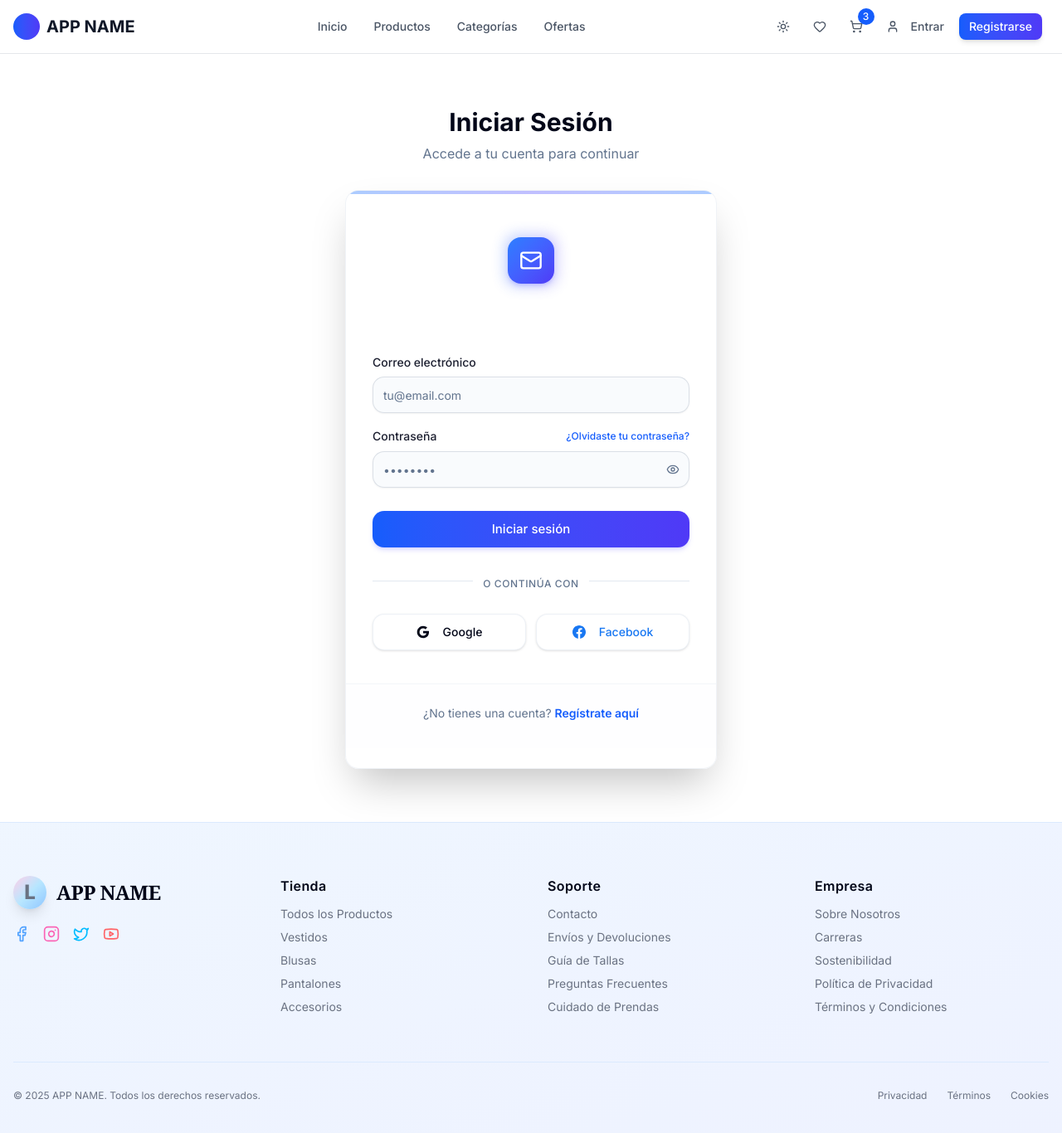
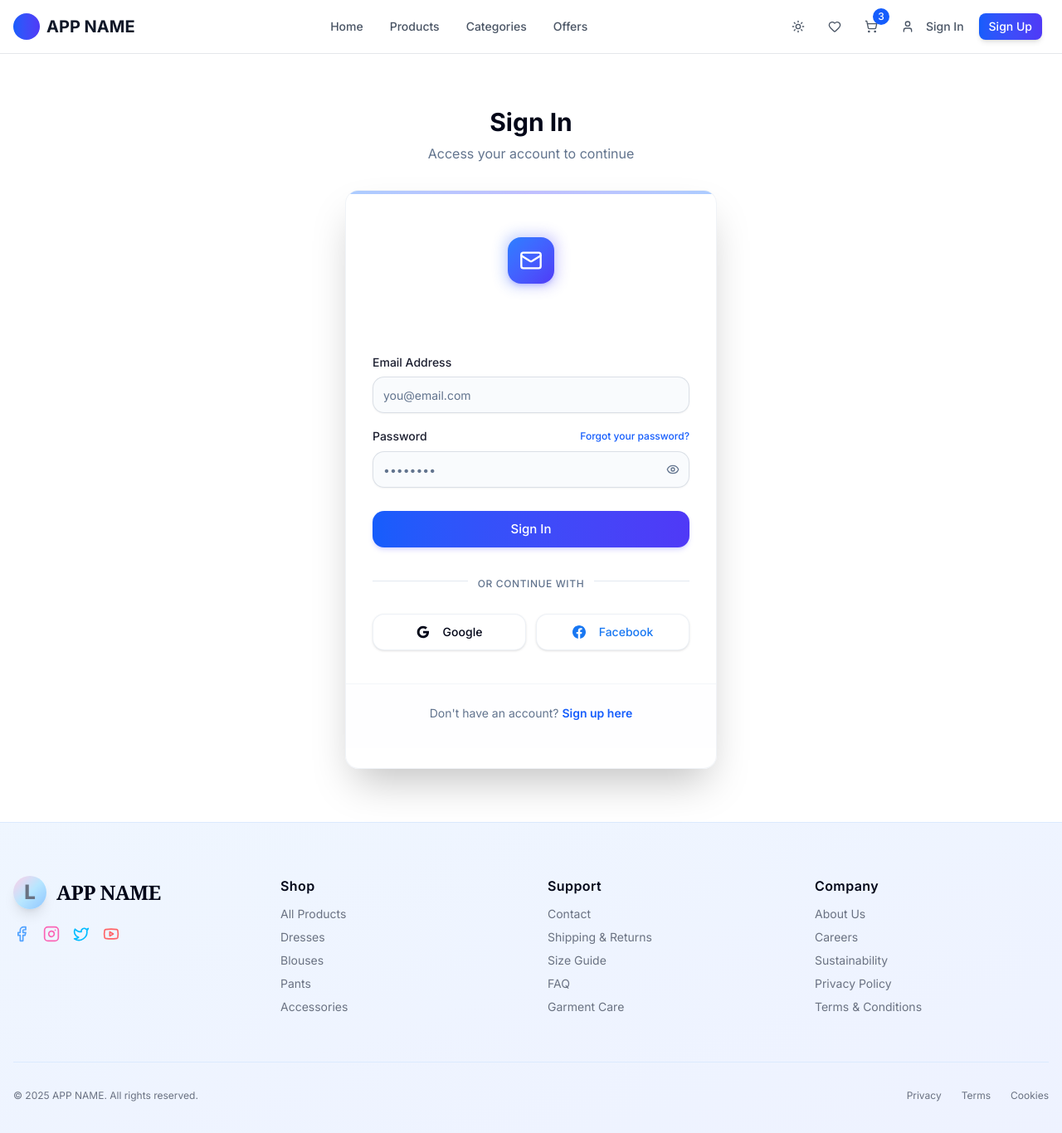
Before and after one commit to myajure-portfolio/ecommerce-nextjs, a Next.js app: page /sign-in in a window 1280 px wide. Shown: the top 1366 px of the page at 83% size. Built offline with nearby package versions, Linux system fonts and the light colour scheme; no server answers.

Commit message:
Translate UI text from Spanish to English

```diff
--- a/src/app/(auth)/sign-in/LoginForm.tsx
+++ b/src/app/(auth)/sign-in/LoginForm.tsx
@@ -56,12 +56,12 @@ export const LoginForm = () => {
           <form onSubmit={handleSubmit} className="space-y-5">
             <div className="space-y-2.5">
               <Label htmlFor="email" className="font-medium text-foreground/90">
-                Correo electrónico
+                Email Address
               </Label>
               <Input
                 id="email"
                 type="email"
-                placeholder="tu@email.com"
+                placeholder="you@email.com"
                 value={formData.email}
                 onChange={e => setFormData({ ...formData, email: e.target.value })}
                 required
@@ -71,13 +71,13 @@ export const LoginForm = () => {
             <div className="space-y-2.5">
               <div className="flex items-center justify-between">
                 <Label htmlFor="password" className="font-medium text-foreground/90">
-                  Contraseña
+                  Password
                 </Label>
                 <Link
                   href="/forgot-password"
                   className="text-xs font-medium text-blue-600 hover:text-blue-500 transition-colors"
                 >
-                  ¿Olvidaste tu contraseña?
+                  Forgot your password?
                 </Link>
               </div>
               <div className="relative">
@@ -107,7 +107,7 @@ export const LoginForm = () => {
                 type="submit"
                 className="w-full h-11 bg-linear-to-r from-blue-600 to-indigo-600 hover:from-blue-500 hover:to-indigo-500 text-white shadow-md shadow-indigo-500/20 transition-all duration-300 hover:shadow-lg hover:shadow-indigo-500/40 hover:-translate-y-0.5 rounded-xl font-medium text-[15px] cursor-pointer"
               >
-                Iniciar sesión
+                Sign In
               </Button>
             </div>
           </form>
@@ -118,7 +118,7 @@ export const LoginForm = () => {
             </div>
             <div className="relative flex justify-center text-xs uppercase">
               <span className="bg-card px-3 text-muted-foreground font-medium tracking-wider">
-                O continúa con
+                Or continue with
               </span>
             </div>
           </div>
@@ -161,12 +161,12 @@ export const LoginForm = () => {
         </CardContent>
         <CardFooter className="flex flex-col space-y-4 pt-2 pb-8 bg-muted/10 border-t border-border/40 mt-2">
           <div className="text-center text-[14px] text-muted-foreground">
-            ¿No tienes una cuenta?{' '}
+            Don't have an account?{' '}
             <Link
               href="/sign-up"
               className="text-blue-600 hover:text-blue-700 hover:underline font-semibold transition-colors"
             >
-              Regístrate aquí
+              Sign up here
             </Link>
           </div>
         </CardFooter>
--- a/src/app/(auth)/sign-in/page.tsx
+++ b/src/app/(auth)/sign-in/page.tsx
@@ -4,8 +4,8 @@ const LoginPage = () => {
   return (
     <div className="max-w-md mx-auto">
       <div className="text-center mb-8">
-        <h1 className="text-3xl font-bold text-foreground mb-2">Iniciar Sesión</h1>
-        <p className="text-muted-foreground">Accede a tu cuenta para continuar</p>
+        <h1 className="text-3xl font-bold text-foreground mb-2">Sign In</h1>
+        <p className="text-muted-foreground">Access your account to continue</p>
       </div>
       <LoginForm />
     </div>
--- a/src/components/shared/footer/index.tsx
+++ b/src/components/shared/footer/index.tsx
@@ -36,31 +36,31 @@ export const Footer = () => {
 
           {/* Shop */}
           <div>
-            <h3 className="font-semibold mb-3 tracking-wide">Tienda</h3>
+            <h3 className="font-semibold mb-3 tracking-wide">Shop</h3>
             <ul className="space-y-2 text-sm">
               <li>
                 <Link href="/#" className="text-gray-500 hover:text-blue-700 transition-colors">
-                  Todos los Productos
+                  All Products
                 </Link>
               </li>
               <li>
                 <Link href="/#" className="text-gray-500 hover:text-blue-700 transition-colors">
-                  Vestidos
+                  Dresses
                 </Link>
               </li>
               <li>
                 <Link href="/#" className="text-gray-500 hover:text-blue-700 transition-colors">
-                  Blusas
+                  Blouses
                 </Link>
               </li>
               <li>
                 <Link href="/#" className="text-gray-500 hover:text-blue-700 transition-colors">
-                  Pantalones
+                  Pants
                 </Link>
               </li>
               <li>
                 <Link href="/#" className="text-gray-500 hover:text-blue-700 transition-colors">
-                  Accesorios
+                  Accessories
                 </Link>
               </li>
             </ul>
@@ -68,31 +68,31 @@ export const Footer = () => {
 
           {/* Support */}
           <div>
-            <h3 className="font-semibold mb-3 tracking-wide">Soporte</h3>
+            <h3 className="font-semibold mb-3 tracking-wide">Support</h3>
             <ul className="space-y-2 text-sm">
               <li>
                 <Link href="/#" className="text-gray-500 hover:text-blue-700 transition-colors">
-                  Contacto
+                  Contact
                 </Link>
               </li>
               <li>
                 <Link href="/#" className="text-gray-500 hover:text-blue-700 transition-colors">
-                  Envíos y Devoluciones
+                  Shipping & Returns
                 </Link>
               </li>
               <li>
                 <Link href="/#" className="text-gray-500 hover:text-blue-700 transition-colors">
-                  Guía de Tallas
+                  Size Guide
                 </Link>
               </li>
               <li>
                 <Link href="/#" className="text-gray-500 hover:text-blue-700 transition-colors">
-                  Preguntas Frecuentes
+                  FAQ
                 </Link>
               </li>
               <li>
                 <Link href="/#" className="text-gray-500 hover:text-blue-700 transition-colors">
-                  Cuidado de Prendas
+                  Garment Care
                 </Link>
               </li>
             </ul>
@@ -100,31 +100,31 @@ export const Footer = () => {
 
           {/* Company */}
           <div>
-            <h3 className="font-semibold mb-3 tracking-wide">Empresa</h3>
+            <h3 className="font-semibold mb-3 tracking-wide">Company</h3>
             <ul className="space-y-2 text-sm">
               <li>
                 <Link href="/#" className="text-gray-500 hover:text-blue-700 transition-colors">
-                  Sobre Nosotros
+                  About Us
                 </Link>
               </li>
               <li>
                 <Link href="/#" className="text-gray-500 hover:text-blue-700 transition-colors">
-                  Carreras
+                  Careers
                 </Link>
               </li>
               <li>
                 <Link href="/#" className="text-gray-500 hover:text-blue-700 transition-colors">
-                  Sostenibilidad
+                  Sustainability
                 </Link>
               </li>
               <li>
                 <Link href="/#" className="text-gray-500 hover:text-blue-700 transition-colors">
-                  Política de Privacidad
+                  Privacy Policy
                 </Link>
               </li>
               <li>
                 <Link href="/#" className="text-gray-500 hover:text-blue-700 transition-colors">
-                  Términos y Condiciones
+                  Terms & Conditions
                 </Link>
               </li>
             </ul>
@@ -134,20 +134,20 @@ export const Footer = () => {
         <div className="border-t border-blue-100 mt-14 pt-8">
           <div className="flex flex-col md:flex-row justify-between items-center gap-4">
             <p className="text-xs text-gray-500">
-              © {currentYear} {APP_NAME}. Todos los derechos reservados.
+              © {currentYear} {APP_NAME}. All rights reserved.
             </p>
             <div className="flex space-x-6">
               <Link
                 href="/#"
                 className="text-xs text-gray-500 hover:text-blue-700 transition-colors"
               >
-                Privacidad
+                Privacy
               </Link>
               <Link
                 href="/#"
                 className="text-xs text-gray-500 hover:text-blue-700 transition-colors"
               >
-                Términos
+                Terms
               </Link>
               <Link
                 href="/#"
--- a/src/components/shared/header/index.tsx
+++ b/src/components/shared/header/index.tsx
@@ -28,25 +28,25 @@ export const Header = () => {
               href="/"
               className="text-sm font-medium text-gray-600 dark:text-gray-300 hover:text-gray-900 dark:hover:text-white transition-colors"
             >
-              Inicio
+              Home
             </Link>
             <Link
               href="/productos"
               className="text-sm font-medium text-gray-600 dark:text-gray-300 hover:text-gray-900 dark:hover:text-white transition-colors"
             >
-              Productos
+              Products
             </Link>
             <Link
               href="/categorias"
               className="text-sm font-medium text-gray-600 dark:text-gray-300 hover:text-gray-900 dark:hover:text-white transition-colors"
             >
-              Categorías
+              Categories
             </Link>
             <Link
               href="/ofertas"
               className="text-sm font-medium text-gray-600 dark:text-gray-300 hover:text-gray-900 dark:hover:text-white transition-colors"
             >
-              Ofertas
+              Offers
             </Link>
           </nav>
 
@@ -90,7 +90,7 @@ export const Header = () => {
                   className="text-gray-600 dark:text-gray-300 hover:text-gray-900 dark:hover:text-white"
                 >
                   <User className="h-4 w-4 mr-2" />
-                  Entrar
+                  Sign In
                 </Button>
               </Link>
               <Link href="/sign-up">
@@ -98,7 +98,7 @@ export const Header = () => {
                   size="sm"
                   className="bg-linear-to-r from-blue-600 to-indigo-600 hover:from-blue-700 hover:to-indigo-700 text-white shadow-md"
                 >
-                  Registrarse
+                  Sign Up
                 </Button>
               </Link>
             </div>
@@ -118,25 +118,25 @@ export const Header = () => {
                 <SheetTitle className="text-center">Menu</SheetTitle>
                 <div className="flex flex-col space-y-4 mt-8">
                   <Link href="/" className="text-lg font-medium text-gray-900 dark:text-white">
-                    Inicio
+                    Home
                   </Link>
                   <Link
                     href="/productos"
                     className="text-lg font-medium text-gray-900 dark:text-white"
                   >
-                    Productos
+                    Products
                   </Link>
                   <Link
                     href="/categorias"
                     className="text-lg font-medium text-gray-900 dark:text-white"
                   >
-                    Categorías
+                    Categories
                   </Link>
                   <Link
                     href="/ofertas"
                     className="text-lg font-medium text-gray-900 dark:text-white"
                   >
-                    Ofertas
+                    Offers
                   </Link>
                   <div className="pt-4 border-t border-gray-200 dark:border-gray-700">
                     <Link href="/sign-in" className="block mb-2">
@@ -144,12 +144,12 @@ export const Header = () => {
                         variant="outline"
                         className="w-full bg-transparent border-gray-300 dark:border-gray-600"
                       >
-                        Iniciar Sesión
+                        Sign In
                       </Button>
                     </Link>
                     <Link href="/sign-up">
                       <Button className="w-full bg-linear-to-r from-blue-600 to-indigo-600 text-white">
-                        Registrarse
+                        Sign Up
                       </Button>
                     </Link>
                   </div>
--- a/src/components/shared/products/Newsletter.tsx
+++ b/src/components/shared/products/Newsletter.tsx
@@ -24,12 +24,11 @@ export const Newsletter = () => {
               <Mail className="h-8 w-8 text-white" />
             </div>
             <h2 className="text-3xl lg:text-4xl font-bold text-gray-900 dark:text-white mb-4">
-              Mantente al día con la moda
+              Stay up to date with fashion
             </h2>
             <p className="text-gray-600 dark:text-gray-300 text-lg">
-              Suscríbete a nuestro newsletter y recibe las últimas tendencias,
-              ofertas exclusivas y consejos de estilo directamente en tu bandeja
-              de entrada.
+              Subscribe to our newsletter and receive the latest trends,
+              exclusive offers, and style tips directly in your inbox.
             </p>
           </div>
 
@@ -39,7 +38,7 @@ export const Newsletter = () => {
           >
             <Input
               type="email"
-              placeholder="tu@email.com"
+              placeholder="you@email.com"
               value={email}
               onChange={(e) => setEmail(e.target.value)}
               required
@@ -49,13 +48,13 @@ export const Newsletter = () => {
               type="submit"
               className="bg-linear-to-r from-blue-600 to-indigo-600 hover:from-blue-700 hover:to-indigo-700 px-8 text-white shadow-lg"
             >
-              Suscribirse
+              Subscribe
             </Button>
           </form>
 
           <p className="text-xs text-gray-500 dark:text-gray-400 mt-4">
-            Al suscribirte, aceptas recibir emails promocionales. Puedes darte
-            de baja en cualquier momento.
+            By subscribing, you agree to receive promotional emails. You can
+            unsubscribe at any time.
           </p>
         </div>
       </div>
```
